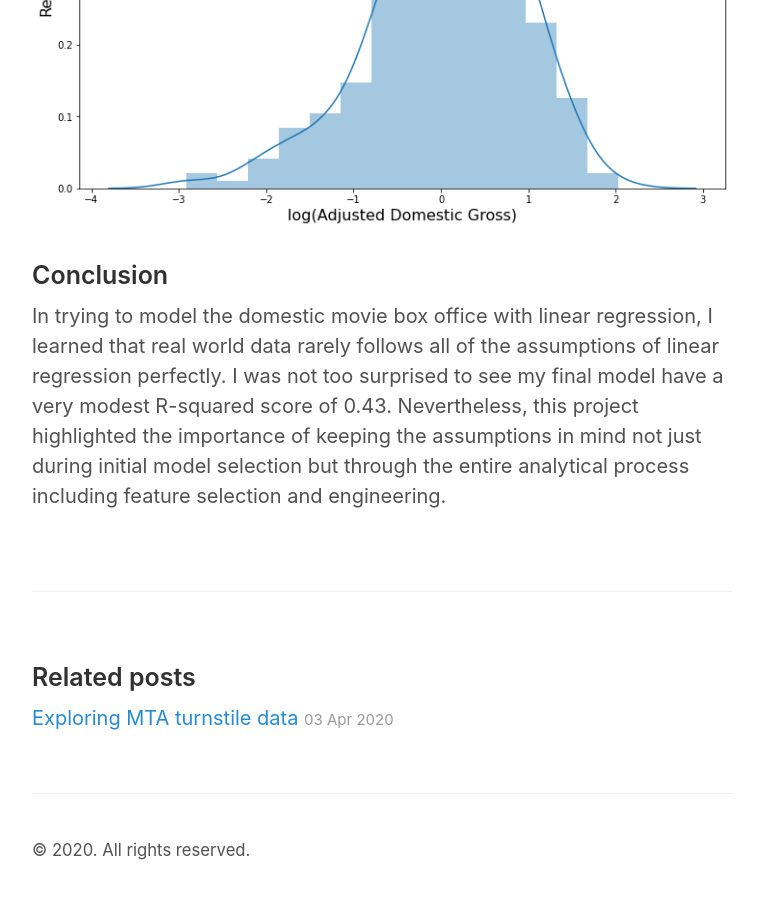
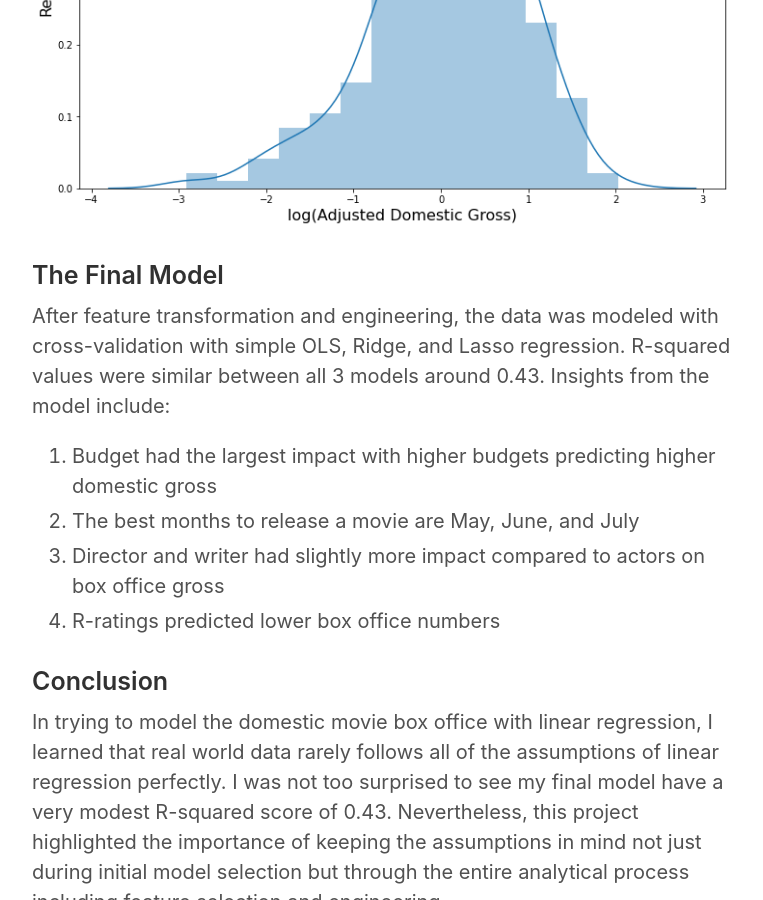
Before and after one commit to enndy6285/enndy6285.github.io, a Jekyll site: the page built from _posts/2020-04-21-lin-reg-movies.md, in a window 1280 px wide and 900 px high, scrolled down 5738 px. Shown: the whole window, without its empty margins (258-1021 px from the left). Built offline with Jekyll 4.4.1, drawn with Linux system fonts in a browser that asks for light colours.

Commit message:
updated blog 3

```diff
--- a/_posts/2020-04-21-lin-reg-movies.md
+++ b/_posts/2020-04-21-lin-reg-movies.md
@@ -58,5 +58,13 @@ Errors should follow a normal distribution. We can see this was followed fairly
 ![Error Distribution]({{ site.url }}/images/2020-04-21/resid_hist.png)
 
 
+### The Final Model
+After feature transformation and engineering, the data was modeled with cross-validation with simple OLS, Ridge, and Lasso regression. R-squared values were similar between all 3 models around 0.43. Insights from the model include:
+1. Budget had the largest impact with higher budgets predicting higher domestic gross
+2. The best months to release a movie are May, June, and July
+3. Director and writer had slightly more impact compared to actors on box office gross
+4. R-ratings predicted lower box office numbers
+
+
 ### Conclusion
 In trying to model the domestic movie box office with linear regression, I learned that real world data rarely follows all of the assumptions of linear regression perfectly. I was not too surprised to see my final model have a very modest R-squared score of 0.43. Nevertheless, this project highlighted the importance of keeping the assumptions in mind not just during initial model selection but through the entire analytical process including feature selection and engineering.
```
